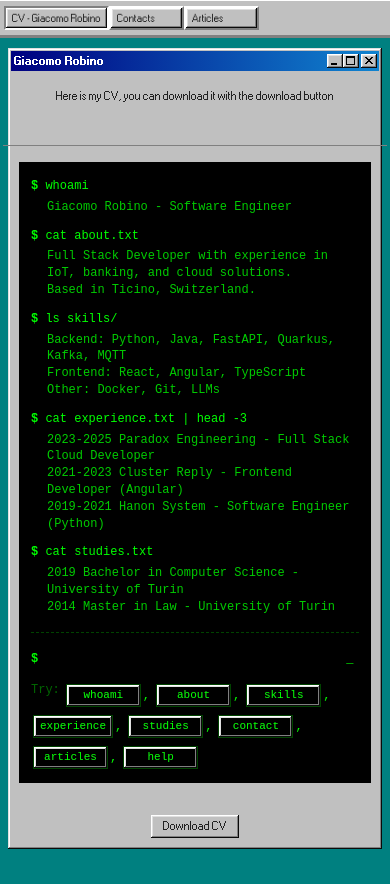
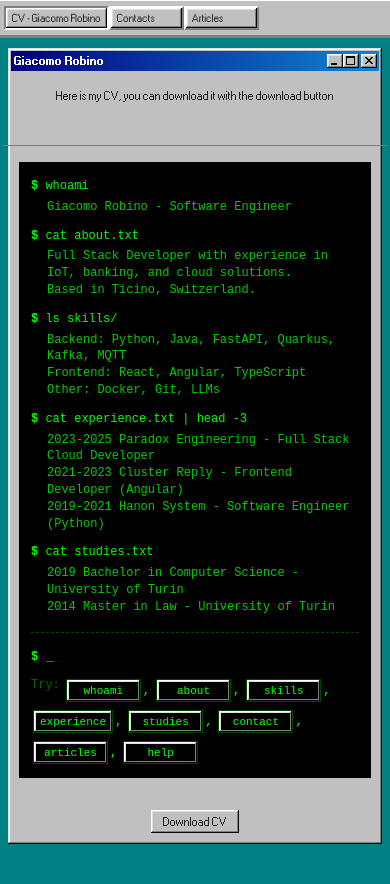
Before and after one commit to GiacomoRobino/portfolio, a React (Create React App) app: page / in a window 390 px wide. Built offline with nearby package versions, Linux system fonts and the light colour scheme.

Commit message:
fixed cli commands input

```diff
--- a/src/components/Terminal.css
+++ b/src/components/Terminal.css
@@ -39,20 +39,37 @@
   50% { opacity: 0; }
 }
 
+/* Input wrapper for cursor positioning */
+.input-wrapper {
+  position: relative;
+  display: inline-flex;
+  align-items: center;
+  margin-left: 8px;
+}
+
+/* Mirror span to display typed text */
+.input-mirror {
+  color: #00ff00;
+  font-family: 'Courier New', monospace;
+  font-size: 14px;
+  white-space: pre;
+}
+
 /* Input styling - override 98.css defaults */
 .terminal .terminal-input {
+  position: absolute;
+  left: 0;
+  top: 0;
+  width: 100%;
+  height: 100%;
   background: transparent !important;
   background-color: transparent !important;
   border: none !important;
-  color: #00ff00 !important;
+  color: transparent !important;
   font-family: 'Courier New', monospace !important;
   font-size: 14px;
   outline: none !important;
-  flex: 1;
-  margin-left: 8px;
   caret-color: transparent;
-  width: 100%;
-  max-width: 300px;
   box-shadow: none !important;
   padding: 0 !important;
 }
@@ -134,7 +151,8 @@
     padding: 12px;
   }
 
-  .terminal-input {
+  .terminal-input,
+  .input-mirror {
     font-size: 12px;
   }
 
--- a/src/components/Terminal.tsx
+++ b/src/components/Terminal.tsx
@@ -78,6 +78,9 @@ function Terminal() {
       <div className="command-input-container">
         <div className="terminal-line input-line">
           <span className="prompt">$</span>
+          <div className="input-wrapper">
+            <span className="input-mirror">{inputValue}</span>
+            <span className="cursor">_</span>
             <input
               ref={inputRef}
               type="text"
@@ -89,7 +92,7 @@ function Terminal() {
               spellCheck={false}
               aria-label="Terminal input"
             />
-          <span className="cursor">_</span>
+          </div>
         </div>
 
         <div className="command-suggestions">
```
Lines whose indentation alone changed are shown as unchanged.
